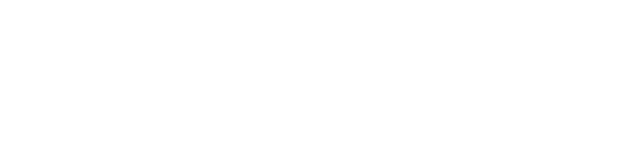
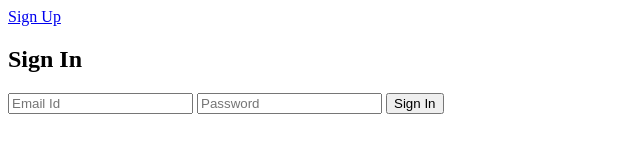
Before and after one commit to sethurambalaji/3Dforms, a plain HTML site: page index.html in a window 1280 px wide. Shown: the whole page, without its empty margins (0-640 px from the left). Drawn offline with Linux system fonts and the light colour scheme.

Commit message:
Sign up form skeleton

```diff
--- a/index.html
+++ b/index.html
@@ -8,7 +8,18 @@
      <link rel="stylesheet" href="./style.css">
     </head>
     <body>
-
+        <div class="container">
+            <div class="forms-wrapper">
+                <form action="" class="signin-form"></form>
+                <a href="#" class="signup-btn">Sign Up</a>
+                <h2>Sign In</h2>
+                <div class="inputs-wrapper">
+                    <input type="text" placeholder="Email Id">
+                    <input type="password" placeholder="Password">
+                    <input type="button" value="Sign In">
+                </div>
+            </div>
+        </div>
        <script src="./script.js"></script>
     </body>
 </html>
```
Also changed, not shown: images/bg.png (added).
